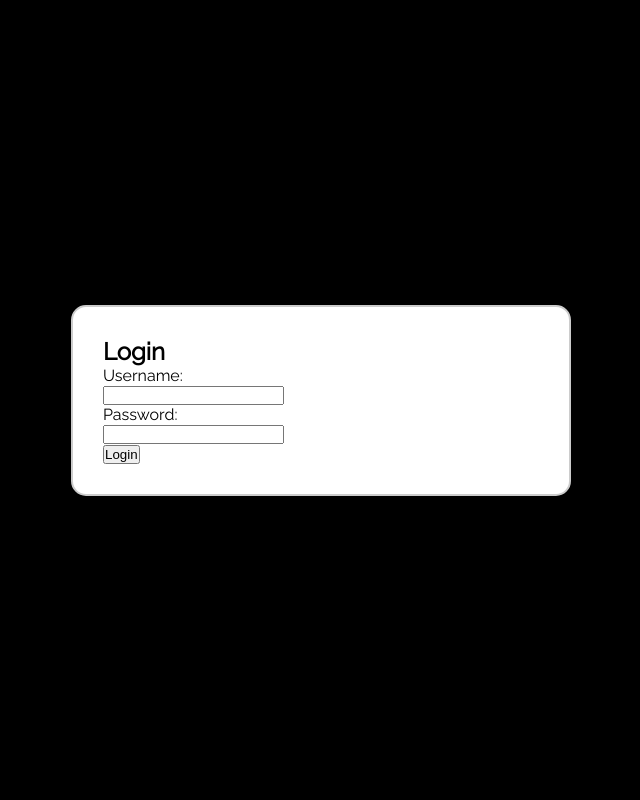
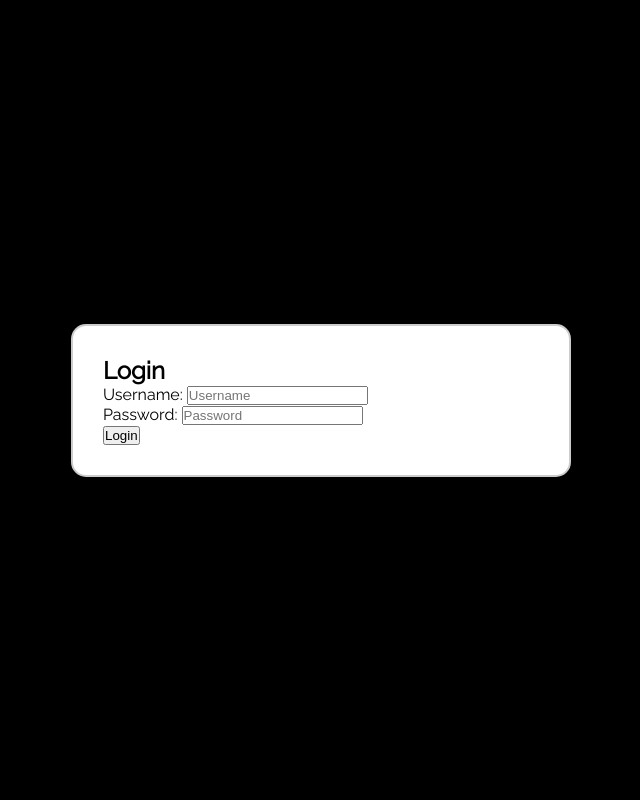
Before and after one commit to keylperez/1202FinalProj, a PHP site: page / in a window 1280 px wide; the page is wider, and only the part inside the window is pictured. Shown: that part, without its empty margins (319-959 px from the left). Run offline with PHP 8.4, Linux system fonts and the light colour scheme.

Commit message:
Login Page

```diff
--- /dev/null
+++ b/index.php
@@ -0,0 +1,29 @@
+<!DOCTYPE html>
+<html lang="en">
+<head>
+<meta charset="UTF-8">
+    <meta http-equiv="X-UA-Compatible" content="IE=edge">
+    <meta name="viewport" content="width=device-width, initial-scale=1.0">
+    <title>Sign In</title>
+    <link rel="preconnect" href="https://fonts.gstatic.com">
+    <link href="https://fonts.googleapis.com/css2?family=Raleway&display=swap" rel="stylesheet">
+    <link rel="stylesheet" href="./src/css/style.css">
+</head>
+<body class="loginPage">
+    <div class="loginPos">
+        <form action="thePhp.php" method="post" class="loginContainer">
+            <div class="login">
+                <h2>Login</h2>
+                <?php if (isset($_GET['error'])) { ?>
+                    <p class="error"><?php echo $_GET['error']; ?></p>
+                <?php } ?>
+                <label>Username: </label>
+                <input type="text" name="username" placeholder="Username"><br>
+                <label>Password: </label>
+                <input type="password" name="password" placeholder="Password"><br>
+                <button type="submit">Login</button>
+            </div>
+        </form>
+    </div>
+</body>
+</html>
--- a/index.html
+++ b/main.php
@@ -14,19 +14,7 @@
     <header class="gridContainer">
         <nav class="gridContainer">
             <img src="" alt="logo" class="logo">
-            <div id="overlay">
-                <div class="loginContainer">
-                    <div class="login">
-                        <h2>Login</h2>
-                        <p>Username: </p>
-                        <input type="text" name="email"><br>
-                        <p>Password: </p>
-                        <input type="password" name="pass"><br>
-                        <button onclick="disableLoginContainer('1')">Login</button>
-                    </div>
-                </div>
 
-            </div>
 
         </nav>
         <div class="sideBar">
--- a/src/css/style.css
+++ b/src/css/style.css
@@ -38,14 +38,13 @@ body {
       content: "";
       width: 100%;
       position: absolute;
-      z-index: 0;
       height: 100px;
+      z-index: 1000;
       background: linear-gradient(#17131c, rgba(40, 58, 47, 0.001));
       /* transparent keyword is broken in Safari */ }
     .inventoryBarContainer::after {
       content: "";
       position: absolute;
-      z-index: 0;
       bottom: 0;
       width: 100%;
       height: 100px;
@@ -96,33 +95,6 @@ header {
     header nav .logo {
       height: 20px;
       width: 20px; }
-    header nav #overlay{
-      height: 100%;
-      width: 100%;
-      display: block;
-      position: fixed;
-      z-index: 1;
-      top: 0;
-      left: 0;
-      background: rgba(0, 0, 0, 1)
-    }
-     header nav #overlay .disable{
-       display: block;
-     }
-    header nav .loginContainer{
-      display: flex;
-      height: 100%;
-      justify-content: center;
-      align-items: center;
-    }
-    header nav .login{
-      width: 500px;
-      border: 2px solid #ccc;
-      padding: 30px;
-      background: #fff;
-      border-radius: 15px;
-      color: #000;
-    }
   header .sideBar {
     grid-row: 2 / 3;
     background-color: rgba(19, 28, 23, 0.8); }
@@ -167,3 +139,29 @@ header {
   left: 2.5%;
   margin-right: 15px;
   transform: translate(0, -50%); }
+
+.loginPage {
+  display: grid;
+  background-color: #000;
+  background-image: none; }
+  .loginPage .loginPos {
+    height: 100%;
+    width: 100%;
+    display: block;
+    position: fixed;
+    z-index: 1;
+    top: 0;
+    left: 0;
+    background: black; }
+    .loginPage .loginPos .loginContainer {
+      display: flex;
+      height: 100%;
+      justify-content: center;
+      align-items: center; }
+      .loginPage .loginPos .loginContainer .login {
+        width: 500px;
+        border: 2px solid #ccc;
+        padding: 30px;
+        background: #fff;
+        border-radius: 15px;
+        color: #000; }
--- a/src/js/script.js
+++ b/src/js/script.js
@@ -20,43 +20,43 @@ gameLabelContainer.addEventListener("click", function (e){ /*for the displaying
     document.querySelector(`.inventoryBar--${dataNum}`).className += " activeTab";
     switch(dataNum){
         case "1":
-            body.style.backgroundImage = "url('../src/img/bg/warframe-min.png')";
+            body.style.backgroundImage = "url('../../../2/src/img/bg/warframe-min.png')";
             console.log("success bg");
             break;
         case "2":
-            body.style.backgroundImage = "url('../src/img/bg/honkai-min.png')";
+            body.style.backgroundImage = "url('../../../2/src/img/bg/honkai-min.png')";
             console.log("success bg");
             break;
         case "3":
-            body.style.backgroundImage = "url('../src/img/bg/dota-min.png')";
+            body.style.backgroundImage = "url('../../../2/src/img/bg/dota-min.png')";
             console.log("success bg");
             break;
         case "4":
-            body.style.backgroundImage = "url('../src/img/bg/csgo-min.jpg')";
+            body.style.backgroundImage = "url('../../../2/src/img/bg/csgo-min.jpg')";
             console.log("success bg");
             break;
         case "5":
-            body.style.backgroundImage = "url('../src/img/bg/genshin-min.png')";
+            body.style.backgroundImage = "url('../../../2/src/img/bg/genshin-min.png')";
             console.log("success bg");
             break;
         case "6":
-            body.style.backgroundImage = "url('../src/img/bg/rocketLeague-min.png')";
+            body.style.backgroundImage = "url('../../../2/src/img/bg/rocketLeague-min.png')";
             console.log("success bg");
             break;
         case "7":
-            body.style.backgroundImage = "url('../src/img/bg/valorant-min.png')";
+            body.style.backgroundImage = "url('../../../2/src/img/bg/valorant-min.png')";
             console.log("success bg");
             break;
         case "8":
-            body.style.backgroundImage = "url('../src/img/bg/apex-min.jpg')";
+            body.style.backgroundImage = "url('../../../2/src/img/bg/apex-min.jpg')";
             console.log("success bg");
             break;
         case "9":
-            body.style.backgroundImage = "url('../src/img/bg/tf2-min.jpg')";
+            body.style.backgroundImage = "url('../../../2/src/img/bg/tf2-min.jpg')";
             console.log("success bg");
             break;
         case "10":
-            body.style.backgroundImage = "url('../src/img/bg/pubg-min.jpg')";
+            body.style.backgroundImage = "url('../../../2/src/img/bg/pubg-min.jpg')";
             console.log("success bg");
             break;
         default:
--- a/src/js/sideBar Selection/sidebar.js
+++ /dev/null
@@ -1,3 +0,0 @@
-"use strict";
-
-const sideBar = document.querySelector(".gameLabelContainer");
--- a/src/scss/changes/_placeHere.scss
+++ b/src/scss/changes/_placeHere.scss
@@ -0,0 +1,29 @@
+.loginPage {
+    display: grid;
+    background-color: #000;
+    background-image: none;
+    .loginPos {
+        height: 100%;
+        width: 100%;
+        display: block;
+        position: fixed;
+        z-index: 1;
+        top: 0;
+        left: 0;
+        background: black;
+        .loginContainer {
+            display: flex;
+            height: 100%;
+            justify-content: center;
+            align-items: center;
+            .login {
+                width: 500px;
+                border: 2px solid #ccc;
+                padding: 30px;
+                background: #fff;
+                border-radius: 15px;
+                color: #000;
+            }
+        }
+    }
+}
```
Also changed, not shown: src/php/db_connect.php (added, +13 -0 lines), thePhp.php (added, +39 -0 lines), users.sql (added, +68 -0 lines).
